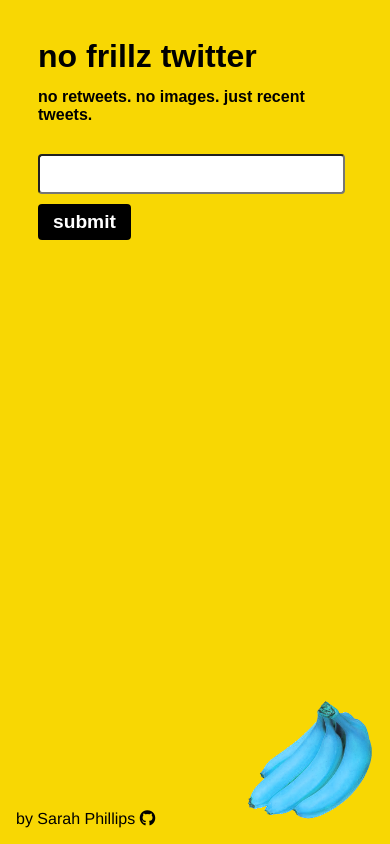
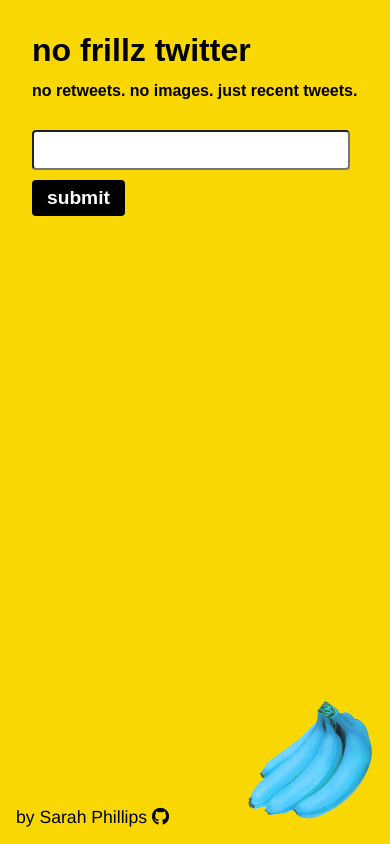
Before and after one commit to snphillips/nofrillztwitter, a website: page client/index.html in a window 390 px wide. Drawn offline with nearby package versions, Linux system fonts and the light colour scheme; a web font is replaced by a local one.

Commit message:
style media query

```diff
--- a/client/main.js
+++ b/client/main.js
@@ -22,10 +22,10 @@
     console.log("Main.js: The search-term is:", searchTerm)
 
     var server = ''
-    // Server when in development:
-    // server = `http://localhost:3000/tweets/`
-    // Server when in production:
-    server = `https://nofrillztwitter.herokuapp.com/tweets/`
+    // when in development:
+    server = `http://localhost:3000/tweets/`
+    // when in production:
+    // server = `https://nofrillztwitter.herokuapp.com/tweets/`
 
     console.log("Main.js: The server is:", server)
 
--- a/client/style.css
+++ b/client/style.css
@@ -6,7 +6,7 @@
   background-color: #f8d703; /* yellow */
   color: #000;
   font-family: 'Helvetica', serif;
-  padding: 30px;
+  padding: 3rem;
   height: 100%;
 }
 
@@ -184,8 +184,8 @@
 /*=================================*/
 @media (max-width: 500px) {
 
-  #no-frillz-twitter {
-  /*display: block;*/
+  body {
+    padding: 1.5rem;
   }
 
   form {
@@ -201,7 +201,7 @@
   }
 
   footer {
-    font-size: 100%;
+    font-size: 110%;
     padding: 2rem 1rem 1rem 1rem;
   }
 
```
Also changed, not shown: app.js (+2 -9 lines).
